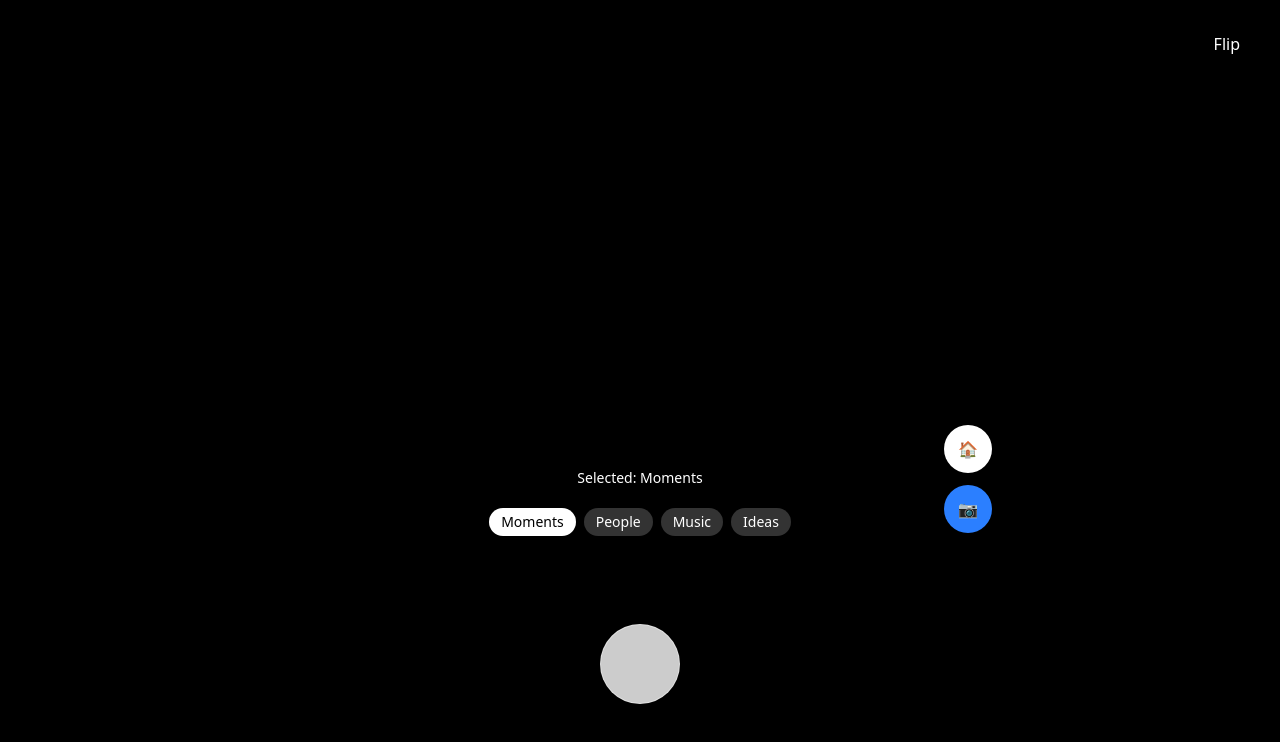
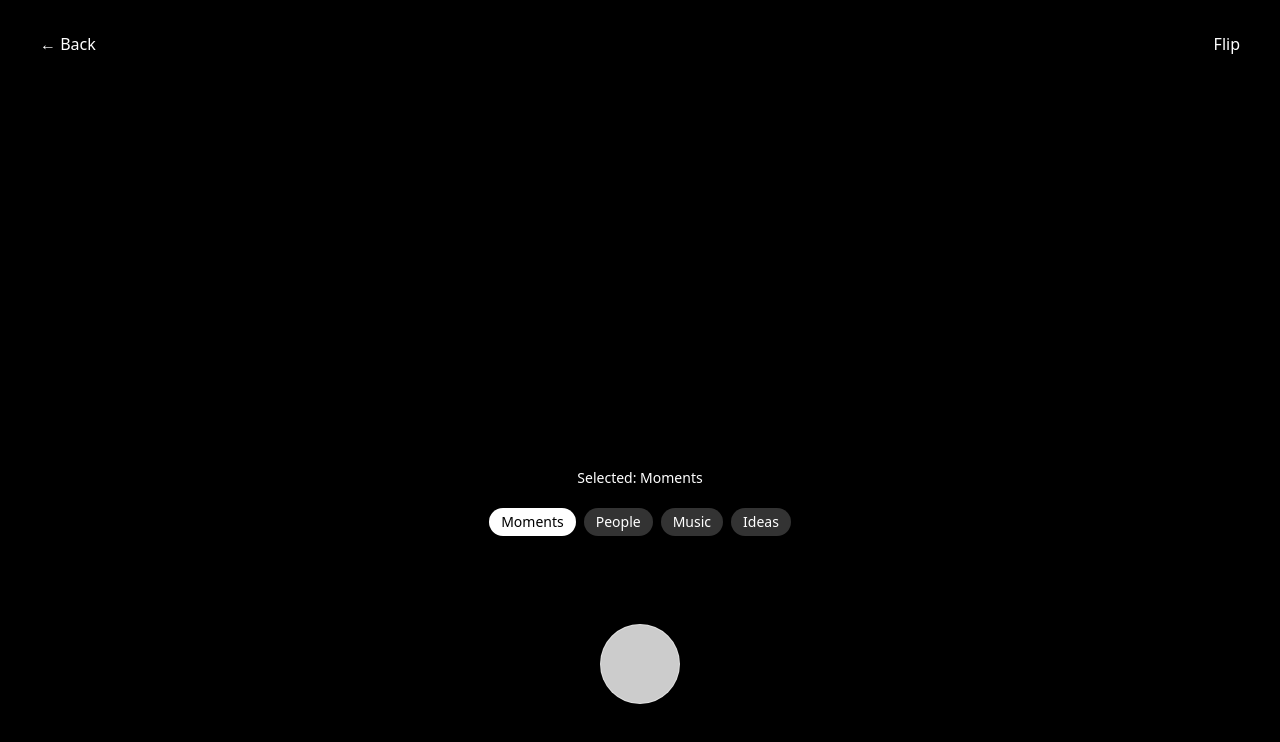
Before and after one commit to bnkhan65-source/memory-vault, a Next.js app: page /camera in a window 1280 px wide. Shown: the top 742 px of the page. Built offline with nearby package versions, Linux system fonts and the light colour scheme; no server answers.

Commit message:
Replace BottomNav on camera page with Back button

```diff
--- a/app/camera/page.tsx
+++ b/app/camera/page.tsx
@@ -5,7 +5,6 @@ import { addDoc, collection, serverTimestamp } from "firebase/firestore";
 import { ref, uploadString, getDownloadURL } from "firebase/storage";
 import { useEffect, useRef, useState } from "react";
 import { useRouter } from "next/navigation";
-import BottomNav from "../../components/BottomNav";
 
 export default function CameraPage() {
   const videoRef = useRef<HTMLVideoElement>(null);
@@ -98,7 +97,6 @@ export default function CameraPage() {
     const uid = auth.currentUser.uid;
 
     try {
-      // Temporary caption (avoid API issues)
       const caption = "New memory 📸";
 
       const storageRef = ref(storage, `memories/${uid}/${Date.now()}.png`);
@@ -122,6 +120,17 @@ export default function CameraPage() {
 
   return (
     <div className="relative min-h-screen bg-black">
+
+      {/* Back Button */}
+      <button
+        onClick={() => {
+          stream?.getTracks().forEach(track => track.stop());
+          router.push("/");
+        }}
+        className="absolute top-6 left-6 z-50 bg-black/50 text-white px-4 py-2 rounded-lg"
+      >
+        ← Back
+      </button>
 
       {/* Camera View */}
       {!photo && (
@@ -180,6 +189,7 @@ export default function CameraPage() {
         </div>
 
       </div>
+
       {/* Controls */}
       <div className="absolute bottom-24 left-0 right-0 flex justify-center gap-4 z-50">
         {!photo ? (
@@ -209,7 +219,6 @@ export default function CameraPage() {
         )}
       </div>
 
-      <BottomNav />
     </div>
   );
 }
```
Lines whose indentation alone changed are shown as unchanged.
